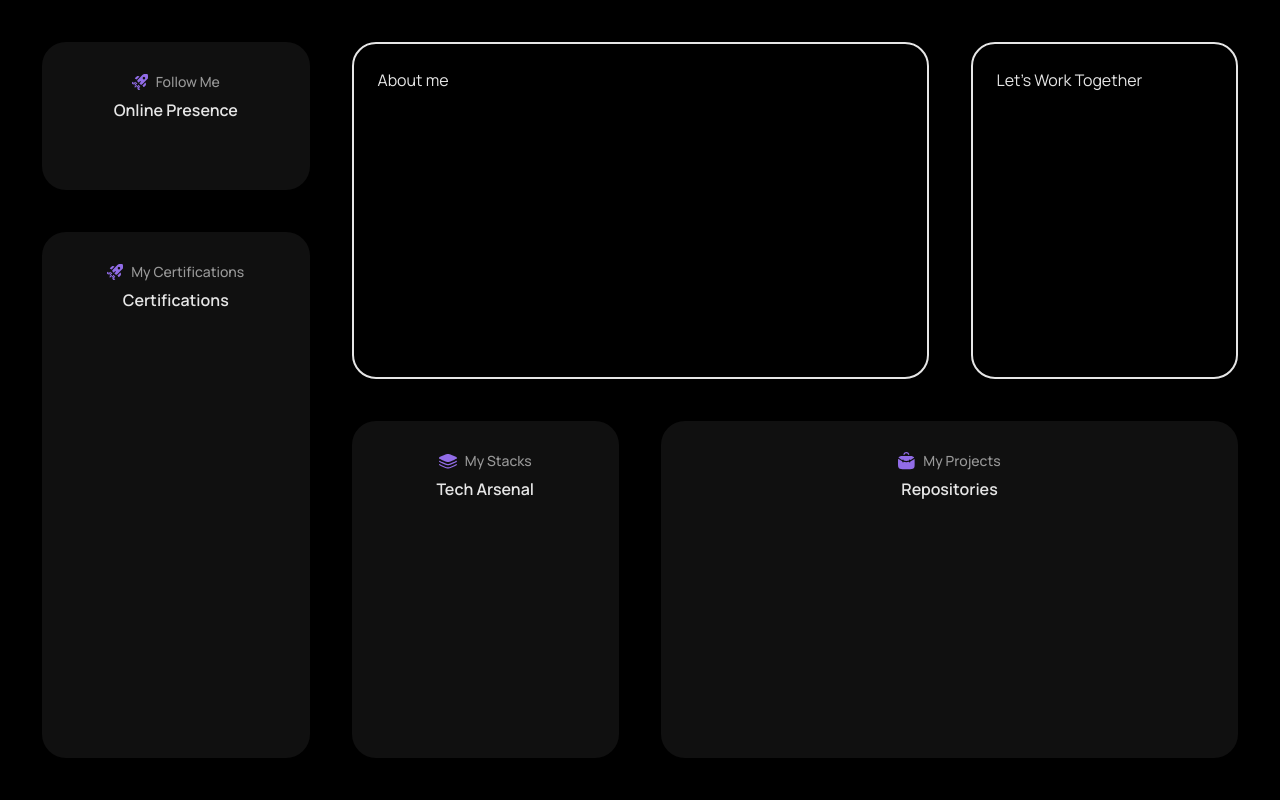
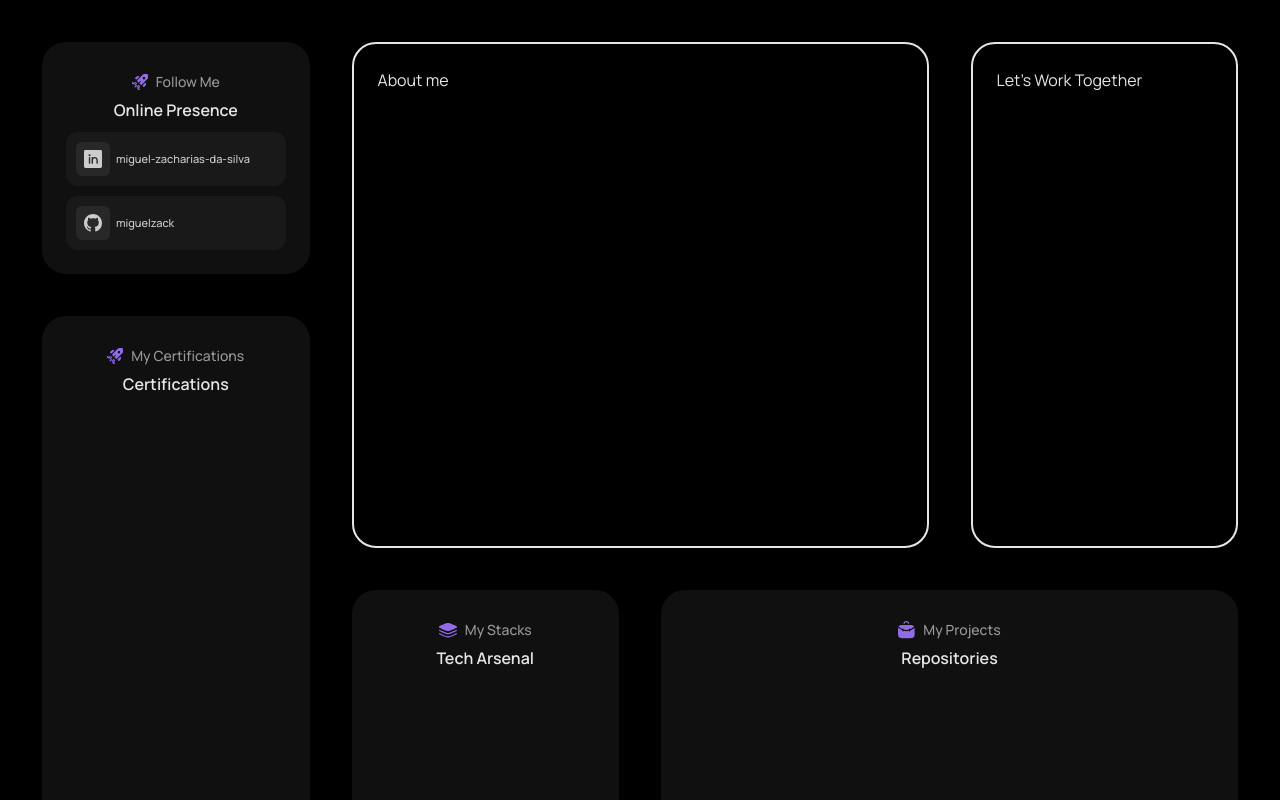
Before and after one commit to miguelzack/portfolioBentoGrid, a Next.js app: page / in a window 1280 px wide. Shown: the top 800 px of the page. Built offline with nearby package versions, Linux system fonts and the light colour scheme.

Commit message:
feat: finish buttonSocialMedia component

```diff
--- a/src/app/page.tsx
+++ b/src/app/page.tsx
@@ -3,27 +3,41 @@ import {Card} from "@/components/cardGrid/cardGrid";
 import RocketIcon from "@/assets/icons/rocketIcon";
 import StacksIcon from "@/assets/icons/stacksIcon";
 import ProjectsIcon from "@/assets/icons/projectsIcon";
+import {ButtonSocialMedia} from "@/components/buttonSocialMedia/buttonSocialMedia";
+import LinkedinIcon from "@/assets/icons/linkedinIcon";
+import Link from "next/link";
+import GithubIcon from "@/assets/icons/githubIcon";
 
 export default function Home() {
     return (
         <main className="mx-auto grid min-h-screen max-w-360 grid-cols-8 grid-rows-4 gap-10.5 p-10.5">
 
             <Card icon={<RocketIcon/>} subTitle={"Follow Me"} title={"Online Presence"}
-                  className={"col-start-1 col-span-2 row-start-1 row-span-1"}/>
+                  className={"col-start-1 col-span-2 row-start-1 row-span-1"}
+                  buttons={
+                      <div className={"flex flex-col gap-2.5"}>
+                          <ButtonSocialMedia text={"miguel-zacharias-da-silva"} icon={<LinkedinIcon/>}
+                                             link={"https://www.linkedin.com/in/miguel-zacharias-da-silva-8074b7323/"}/>
+
+                          <ButtonSocialMedia text={"miguelzack"} icon={<GithubIcon/>}
+                                             link={"https://github.com/miguelzack"}/>
+
+                      </div>
+                  }/>
 
             <Card icon={<RocketIcon/>} subTitle={"My Certifications"} title={"Certifications"}
-                  className={"col-start-1 col-span-2 row-start-2 row-span-3"}/>
+                  className={"col-start-1 col-span-2 row-start-2 row-span-3"} buttons={undefined}/>
 
             <div className="col-start-3 col-span-4 row-start-1 row-span-2 rounded-3xl border-2 p-6">
                 About me
             </div>
 
             <Card icon={<StacksIcon/>} subTitle={"My Stacks"} title={"Tech Arsenal"}
-                  className={"col-start-3 col-span-2 row-start-3 row-span-2"}/>
+                  className={"col-start-3 col-span-2 row-start-3 row-span-2"} buttons={undefined}/>
 
 
             <Card icon={<ProjectsIcon/>} subTitle={"My Projects"} title={"Repositories"}
-                  className={"col-start-5 col-span-4 row-start-3 row-span-2"}/>
+                  className={"col-start-5 col-span-4 row-start-3 row-span-2"} buttons={undefined}/>
 
             <div className="col-start-7 col-span-2 row-start-1 row-span-2 rounded-3xl border-2 p-6">
                 Let's Work Together
--- /dev/null
+++ b/src/assets/icons/githubIcon.tsx
@@ -0,0 +1,23 @@
+import * as React from "react"
+const GitHubIcon = (props: React.JSX.IntrinsicAttributes & React.SVGProps<SVGSVGElement>) => (
+    <svg
+        xmlns="http://www.w3.org/2000/svg"
+        width={18}
+        height={18}
+        fill="none"
+        {...props}
+    >
+        <g clipPath="url(#a)">
+            <path
+                fill="#CCC"
+                d="M9 0C4.027 0 0 4.027 0 9a8.994 8.994 0 0 0 6.154 8.539c.45.078.619-.192.619-.428 0-.213-.012-.922-.012-1.676-2.261.416-2.846-.551-3.026-1.058-.101-.258-.54-1.057-.922-1.27-.316-.17-.766-.586-.012-.597.709-.011 1.215.652 1.384.922.81 1.362 2.104.98 2.621.743.079-.585.315-.979.574-1.204-2.002-.225-4.095-1.001-4.095-4.444 0-.978.349-1.788.922-2.418-.09-.225-.404-1.148.09-2.385 0 0 .754-.237 2.476.922a8.351 8.351 0 0 1 2.25-.303c.764 0 1.53.1 2.25.303 1.72-1.17 2.475-.922 2.475-.922.495 1.237.18 2.16.09 2.385.573.63.922 1.428.922 2.418 0 3.454-2.104 4.22-4.106 4.444.326.281.607.822.607 1.665 0 1.204-.011 2.172-.011 2.475 0 .236.169.518.619.428A9.011 9.011 0 0 0 18 9c0-4.973-4.027-9-9-9Z"
+            />
+        </g>
+        <defs>
+            <clipPath id="a">
+                <path fill="#fff" d="M0 0h18v18H0z" />
+            </clipPath>
+        </defs>
+    </svg>
+)
+export default GitHubIcon
--- /dev/null
+++ b/src/assets/icons/linkedinIcon.tsx
@@ -0,0 +1,16 @@
+import * as React from "react"
+const LinkedinIcon = (props: React.JSX.IntrinsicAttributes & React.SVGProps<SVGSVGElement>) => (
+    <svg
+        xmlns="http://www.w3.org/2000/svg"
+        width={18}
+        height={18}
+        fill="none"
+        {...props}
+    >
+        <path
+            fill="#CCC"
+            d="M16.615 0H1.385A1.385 1.385 0 0 0 0 1.385v15.23A1.385 1.385 0 0 0 1.385 18h15.23A1.385 1.385 0 0 0 18 16.615V1.385A1.385 1.385 0 0 0 16.615 0ZM6.231 13.154a.692.692 0 1 1-1.385 0V7.615a.692.692 0 1 1 1.385 0v5.539ZM5.538 6.23a1.038 1.038 0 1 1 0-2.077 1.038 1.038 0 0 1 0 2.077Zm8.308 6.923a.693.693 0 0 1-1.385 0v-3.115a1.73 1.73 0 1 0-3.461 0v3.115a.692.692 0 1 1-1.385 0V7.615a.692.692 0 0 1 1.367-.154 3.115 3.115 0 0 1 4.864 2.578v3.115Z"
+        />
+    </svg>
+)
+export default LinkedinIcon
--- a/src/assets/icons/rocketIcon.tsx
+++ b/src/assets/icons/rocketIcon.tsx
@@ -1,4 +1,5 @@
 import * as React from "react"
+
 const RocketIcon = (props: React.JSX.IntrinsicAttributes & React.SVGProps<SVGSVGElement>) => (
     <svg
         xmlns="http://www.w3.org/2000/svg"
--- /dev/null
+++ b/src/components/buttonSocialMedia/buttonSocialMedia.tsx
@@ -0,0 +1,23 @@
+import {ReactNode} from "react";
+
+interface ButtonSocialMediaProps {
+    icon: ReactNode;
+    text: string;
+    link: string,
+}
+
+export function ButtonSocialMedia({
+                                      icon,
+                                      text,
+                                      link
+                                  }: ButtonSocialMediaProps) {
+    return (
+        <a target={"_blank"} href={link}
+           className={"flex px-2.5 py-2.5 items-center gap-1.5 self-stretch rounded-xl bg-gray-bg-secondary"}>
+            <div className={"p-2 rounded-md bg-gray-bg-icon"}>
+                {icon}
+            </div>
+            <span className={"text-gray-font-secondary text-[11px] font-medium"}>{text}</span>
+        </a>
+    )
+}
--- a/src/components/cardGrid/cardGrid.tsx
+++ b/src/components/cardGrid/cardGrid.tsx
@@ -4,7 +4,7 @@ interface CardProps {
     icon: ReactNode;
     subTitle: string;
     title: string;
-    className?: string;
+    className: string;
     buttons: ReactNode;
 }
 
--- a/src/styles/global.css
+++ b/src/styles/global.css
@@ -9,6 +9,7 @@
     --color-white: #E6E6E6;
     --color-gray-font-primary: #999999;
     --color-gray-font-secondary: #CCCCCC;
+    --color-gray-bg-icon: #282828
 }
 
 @layer base {
```
